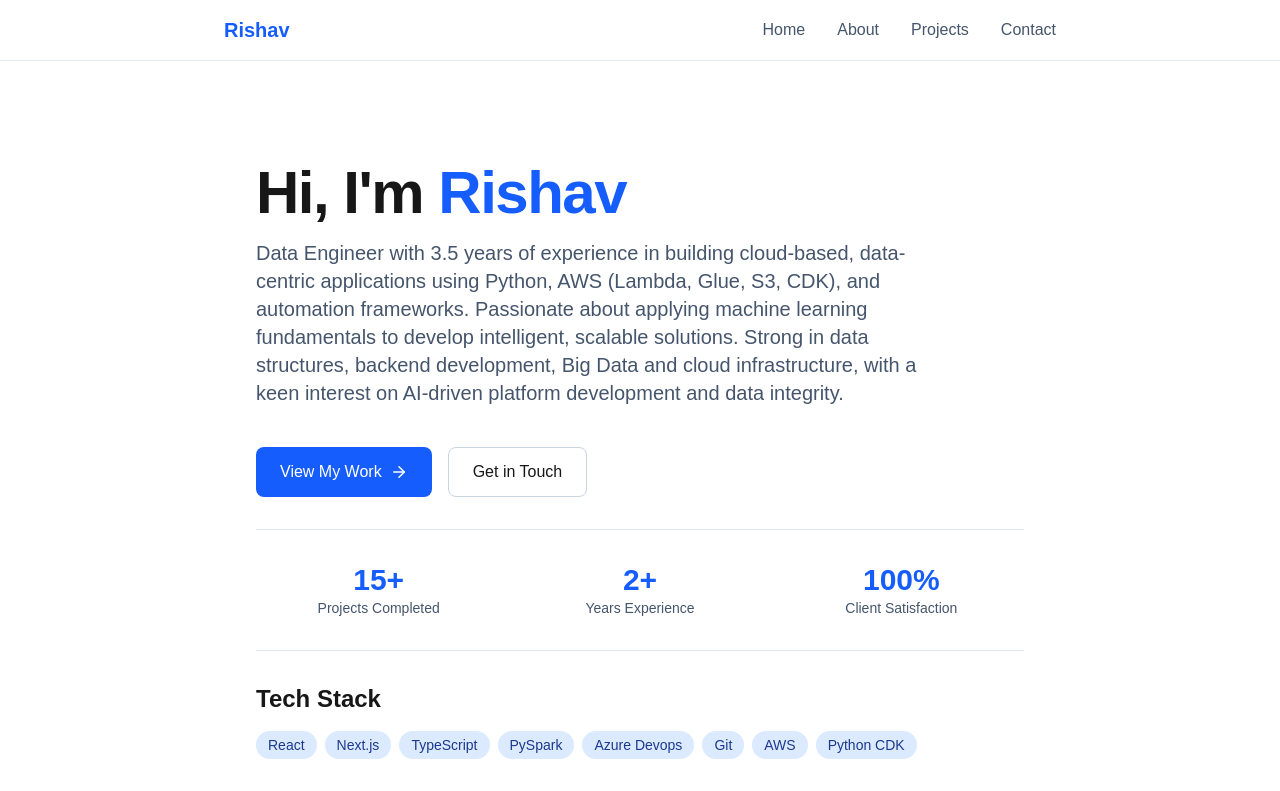
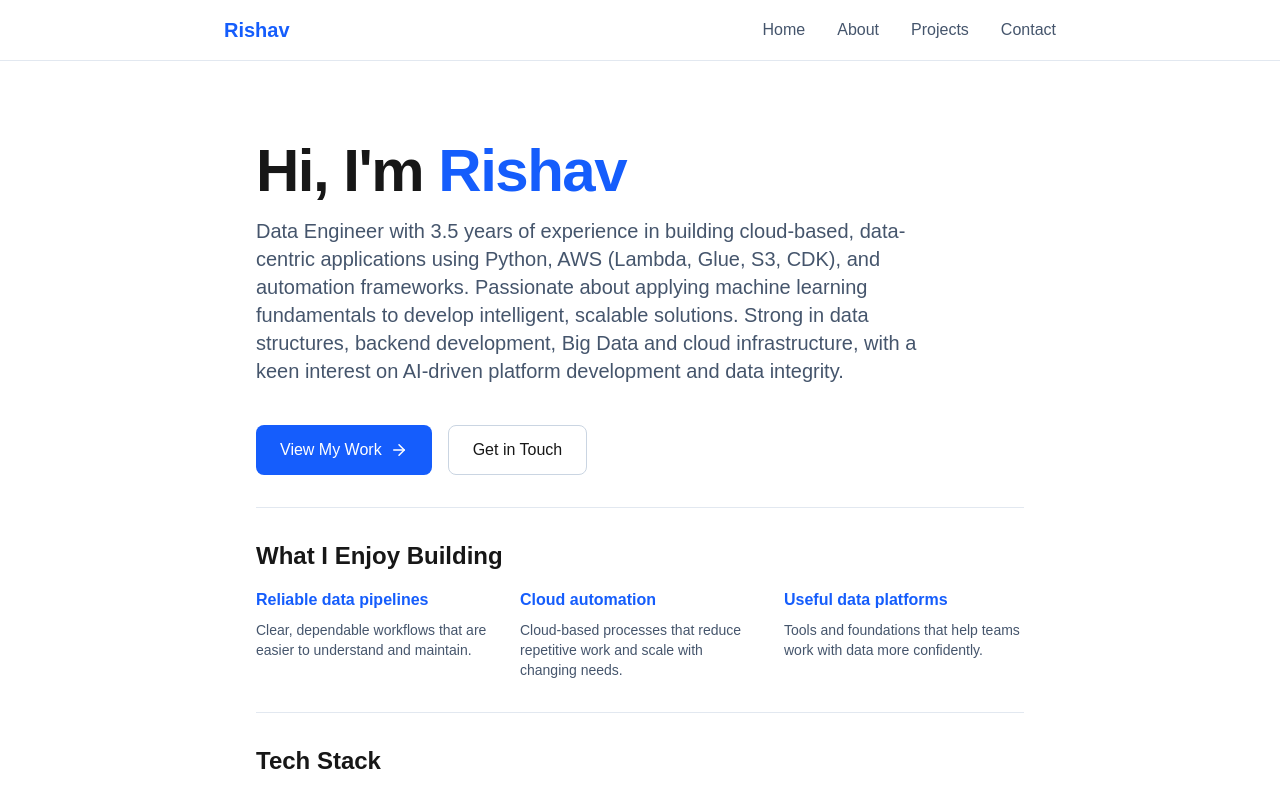
Before and after one commit to TackyEye/my-portfolio-website, a Next.js app: page / in a window 1280 px wide. Shown: the top 791 px of the page. Built offline with nearby package versions, Linux system fonts and the light colour scheme.

Commit message:
feat: replace Quick Stats section with What I Enjoy Building section and add descriptions for data pipelines, cloud automation, and data platforms

```diff
--- a/src/app/page.tsx
+++ b/src/app/page.tsx
@@ -34,19 +34,28 @@ infrastructure, with a keen interest on AI-driven platform development and data
           </div>
         </section>
 
-        {/* Quick Stats */}
-        <section className="grid grid-cols-3 gap-4 py-8 border-y border-slate-200 dark:border-slate-800">
-          <div className="text-center">
-            <div className="text-3xl font-bold text-blue-600 dark:text-blue-400">15+</div>
-            <div className="text-sm text-slate-600 dark:text-slate-400">Projects Completed</div>
-          </div>
-          <div className="text-center">
-            <div className="text-3xl font-bold text-blue-600 dark:text-blue-400">2+</div>
-            <div className="text-sm text-slate-600 dark:text-slate-400">Years Experience</div>
-          </div>
-          <div className="text-center">
-            <div className="text-3xl font-bold text-blue-600 dark:text-blue-400">100%</div>
-            <div className="text-sm text-slate-600 dark:text-slate-400">Client Satisfaction</div>
+        {/* What I Enjoy Building */}
+        <section className="space-y-4 py-8 border-y border-slate-200 dark:border-slate-800">
+          <h2 className="text-2xl font-bold">What I Enjoy Building</h2>
+          <div className="grid gap-6 sm:grid-cols-3">
+            <div>
+              <h3 className="font-semibold text-blue-600 dark:text-blue-400">Reliable data pipelines</h3>
+              <p className="mt-2 text-sm text-slate-600 dark:text-slate-400">
+                Clear, dependable workflows that are easier to understand and maintain.
+              </p>
+            </div>
+            <div>
+              <h3 className="font-semibold text-blue-600 dark:text-blue-400">Cloud automation</h3>
+              <p className="mt-2 text-sm text-slate-600 dark:text-slate-400">
+                Cloud-based processes that reduce repetitive work and scale with changing needs.
+              </p>
+            </div>
+            <div>
+              <h3 className="font-semibold text-blue-600 dark:text-blue-400">Useful data platforms</h3>
+              <p className="mt-2 text-sm text-slate-600 dark:text-slate-400">
+                Tools and foundations that help teams work with data more confidently.
+              </p>
+            </div>
           </div>
         </section>
 
```
